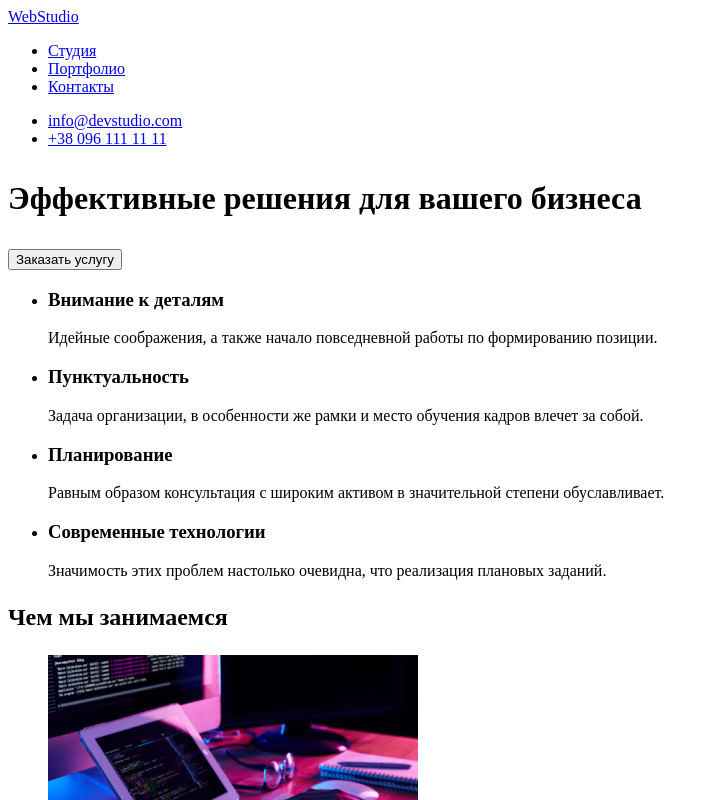
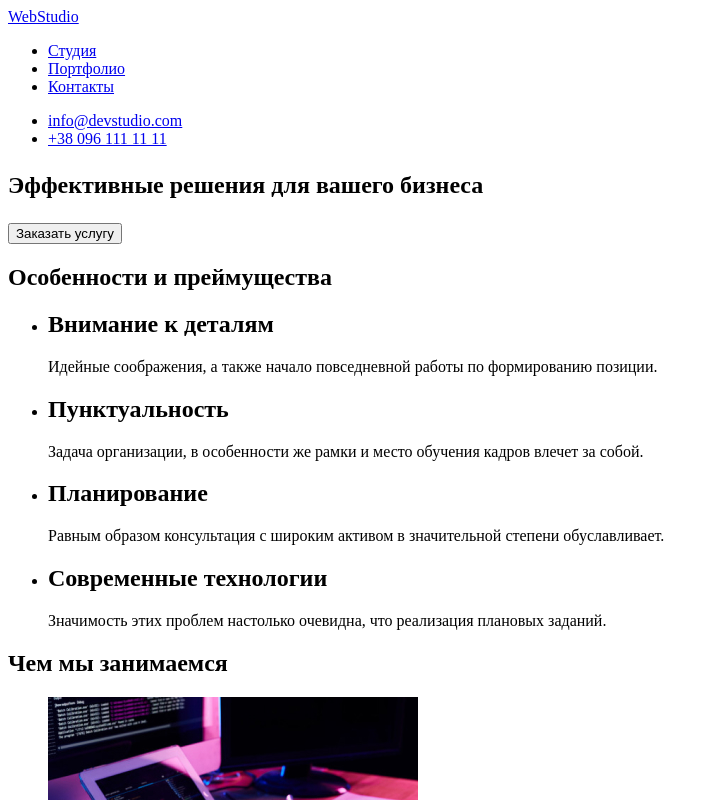
Before and after one commit to LefanTwelve/goit-markup-hw-01, a plain HTML site: page index.html in a window 1280 px wide. Shown: the top 800 px of the page, without its empty margins (0-719 px from the left). Drawn offline with Linux system fonts and the light colour scheme.

Commit message:
Update 3

```diff
--- a/index.html
+++ b/index.html
@@ -1,5 +1,5 @@
 <!DOCTYPE html>
-<html lang="en">
+<html lang="ru">
 <head>
     <meta charset="UTF-8">
     <meta http-equiv="X-UA-Compatible" content="IE=edge">
@@ -10,8 +10,8 @@
 
     <!--top line bg-->
     <header>
-<a href="index.html">WebStudio</a>
 <nav>
+    <a href="./index.html">WebStudio</a>
 <ul>
     <li><a href="/">Студия</a></li>
     <li><a href="/">Портфолио</a></li>
@@ -19,42 +19,43 @@
 </ul>
 </nav>
 <ul>
-    <li><a href="info@devstudio.com">info@devstudio.com</a></li>
-    <li><a href="+38 096 111 11 11">+38 096 111 11 11</a></li>
+    <li><a href="mailto:info@devstudio.com">info@devstudio.com</a></li>
+    <li><a href="tel:+38 096 111 11 11">+38 096 111 11 11</a></li>
 </ul>
     </header>
 
     <!--bg-->
-    <div>
+    <section>
         <h1><p>Эффективные решения для вашего бизнеса</p></h1>
         <button type="button">Заказать услугу</button>
-    </div>
+    </section>
 
 
     <!--main content-->
     <main>
-<div>
+<section>
+    <h2>Особенности и преймущества</h2> <!--скрытый заг.-->
     <ul>
         <li>
-            <h3>Внимание к деталям</h3>
+            <h2>Внимание к деталям</h2>
             <p>Идейные соображения, а также начало повседневной работы по формированию позиции.</p>
         </li>
         <li>
-            <h3>Пунктуальность</h3>
+            <h2>Пунктуальность</h2>
             <p>Задача организации, в особенности же рамки и место обучения кадров влечет за собой.</p>
         </li>
         <li>
-            <h3>Планирование</h3>
+            <h2>Планирование</h2>
             <p>Равным образом консультация с широким активом в значительной степени обуславливает.</p>
         </li>
         <li>
-            <h3>Современные технологии</h3>
+            <h2>Современные технологии</h2>
             <p>Значимость этих проблем настолько очевидна, что реализация плановых заданий.</p>
         </li>
     </ul>
-</div>
+</section>
 
-        <h2><p>Чем мы занимаемся</p></h2>
+        <h2>Чем мы занимаемся</h2>
 <ul>
     <li>
         <img src="./images/imgwwdo1.jpg" alt="html coding" width="370" />
@@ -67,7 +68,6 @@
         <img src="./images/imgwwdo3.jpg" alt="design" width="370" />
     </li>
 </ul>
-    </main>
 
     <!--section bg-->
     <section>
@@ -97,10 +97,11 @@
     </li>
 </ul>
     </section>
+    </main>
 
     <!--footer bg-->
     <footer>
-<a href="index.html">WebStudio</a>
+<a href="./index.html">WebStudio</a>
 <address>
     <ul>
         <li><a href="https://bit.ly/3pXMvUd" target="_blank" rel="noopener noreferrer">г. Киев, пр-т
```
Also changed, not shown: .prettierrc.json (added).
